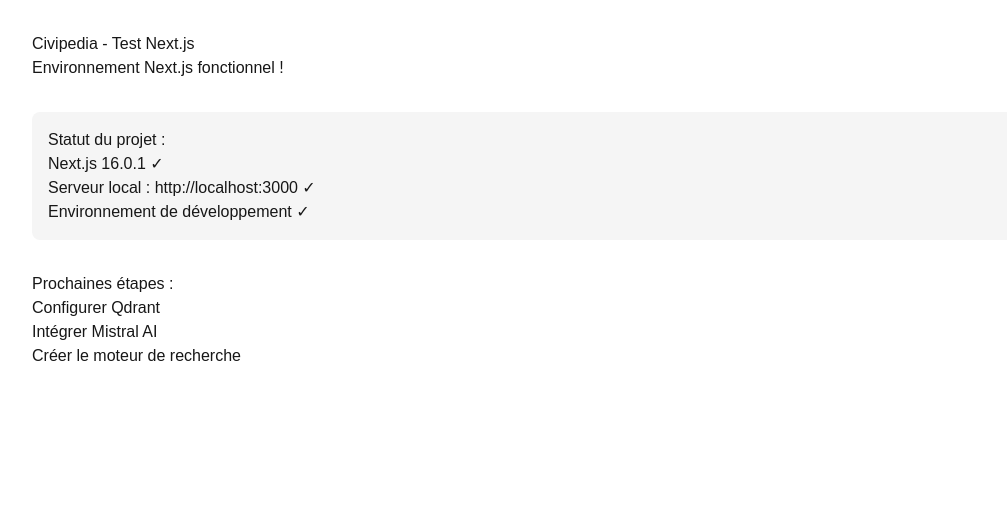
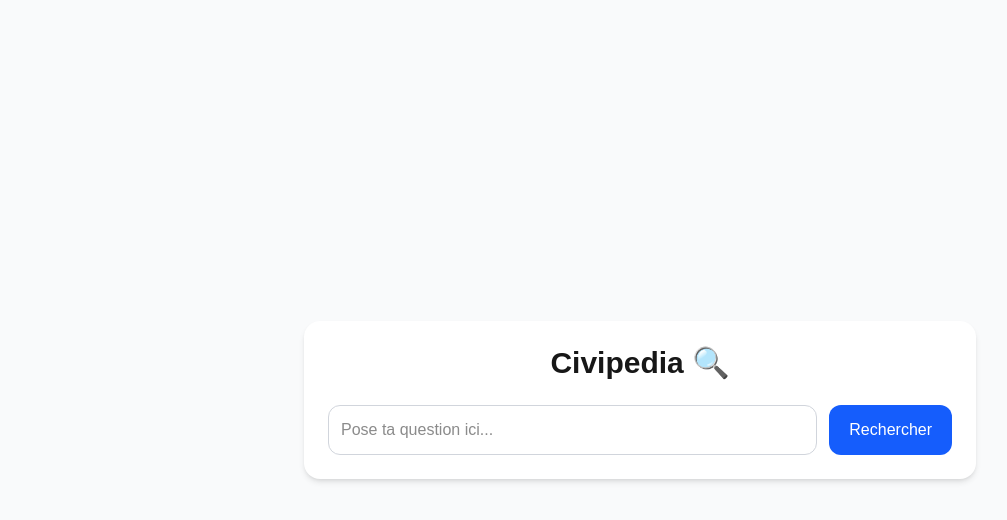
Before and after one commit to adrienb03/Civipedia, a Next.js app: page / in a window 1280 px wide. Shown: the top 520 px of the page, without its empty margins (0-1007 px from the left). Built offline with nearby package versions, Linux system fonts and the light colour scheme.

Commit message:
Ajout moteur de recherche frontend, API search et place ou coder le pipeline rag

```diff
--- /dev/null
+++ b/app/api/search/route.ts
@@ -0,0 +1,7 @@
+import { runRAGPipeline } from "../lib/rag";
+
+export async function POST(req: Request) {
+  const { query } = await req.json();
+  const answer = await runRAGPipeline(query);
+  return Response.json({ answer });
+}
--- /dev/null
+++ b/app/lib/rag.ts
@@ -0,0 +1,25 @@
+// app/lib/rag.ts
+
+export async function runRAGPipeline(query: string) {
+  // 1️⃣ Simule un petit corpus de documents
+  const documents = [
+    { id: 1, text: "Le ciel est bleu et le soleil brille." },
+    { id: 2, text: "Next.js permet de créer des applications React facilement." },
+    { id: 3, text: "Civipedia est un projet de moteur de recherche expérimental." },
+  ];
+
+  // 2️⃣ Simule la récupération du document le plus pertinent
+  const doc = documents.find(d =>
+    query.toLowerCase().includes(d.text.split(" ")[0].toLowerCase())
+  );
+
+  // 3️⃣ Génération simulée de la réponse
+  const answer = doc
+    ? `Pipeline RAG : j'ai trouvé un document pertinent -> "${doc.text}"`
+    : `Pipeline RAG : aucun document pertinent trouvé pour "${query}"`;
+
+  // 4️⃣ Petit délai pour simuler le traitement
+  await new Promise(res => setTimeout(res, 500));
+
+  return answer;
+}
--- a/app/page.tsx
+++ b/app/page.tsx
@@ -1,25 +1,64 @@
+"use client";
+
+import { useState } from "react";
+
 export default function Home() {
+  const [query, setQuery] = useState("");
+  const [response, setResponse] = useState("");
+  const [loading, setLoading] = useState(false);
+
+  const handleSearch = async (e: React.FormEvent) => {
+    e.preventDefault();
+    if (!query.trim()) return;
+
+    setLoading(true);
+    setResponse("");
+
+    try {
+      const res = await fetch("/api/search", {
+        method: "POST",
+        headers: { "Content-Type": "application/json" },
+        body: JSON.stringify({ query }),
+      });
+
+      const data = await res.json();
+      setResponse(data.answer);
+    } catch (error) {
+      console.error("Erreur:", error);
+      setResponse("Erreur lors de la recherche.");
+    } finally {
+      setLoading(false);
+    }
+  };
+
   return (
-    <main style={{ padding: '2rem', fontFamily: 'Arial, sans-serif' }}>
-      <h1> Civipedia - Test Next.js </h1>
-      <p>Environnement Next.js fonctionnel !</p>
+    <main className="flex min-h-screen flex-col items-center justify-center p-8 bg-gray-50">
+      <div className="w-full max-w-2xl bg-white shadow-md rounded-2xl p-6">
+        <h1 className="text-3xl font-bold mb-6 text-center">Civipedia 🔍</h1>
 
-      <div style={{ marginTop: '2rem', padding: '1rem', background: '#f5f5f5', borderRadius: '8px' }}>
-        <h2> Statut du projet :</h2>
-        <ul>
-          <li>Next.js 16.0.1 ✓</li>
-          <li>Serveur local : http://localhost:3000 ✓</li>
-          <li>Environnement de développement ✓</li>
-        </ul>
-      </div>
+        <form onSubmit={handleSearch} className="flex space-x-3">
+          <input
+            type="text"
+            value={query}
+            onChange={(e) => setQuery(e.target.value)}
+            placeholder="Pose ta question ici..."
+            className="flex-grow p-3 border border-gray-300 rounded-xl focus:outline-none focus:ring-2 focus:ring-blue-500"
+          />
+          <button
+            type="submit"
+            disabled={loading}
+            className="bg-blue-600 text-white px-5 py-3 rounded-xl hover:bg-blue-700 disabled:bg-gray-400"
+          >
+            {loading ? "Recherche..." : "Rechercher"}
+          </button>
+        </form>
 
-      <div style={{ marginTop: '2rem' }}>
-        <h3>Prochaines étapes :</h3>
-        <ol>
-          <li>Configurer Qdrant</li>
-          <li>Intégrer Mistral AI</li>
-          <li>Créer le moteur de recherche</li>
-        </ol>
+        {response && (
+          <div className="mt-6 p-4 bg-gray-100 rounded-lg">
+            <h2 className="font-semibold text-lg mb-2">Réponse :</h2>
+            <p>{response}</p>
+          </div>
+        )}
       </div>
     </main>
   );
```
Also changed, not shown: 1 other file (tests, documents, lock files or other folders).
